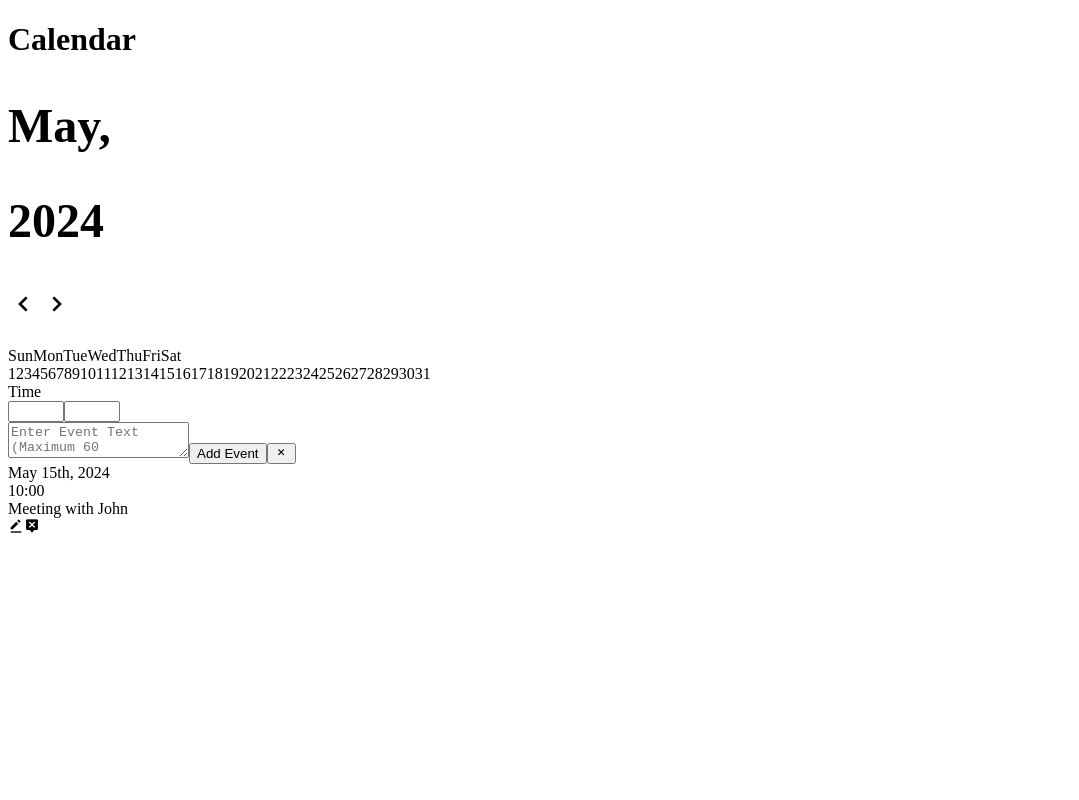
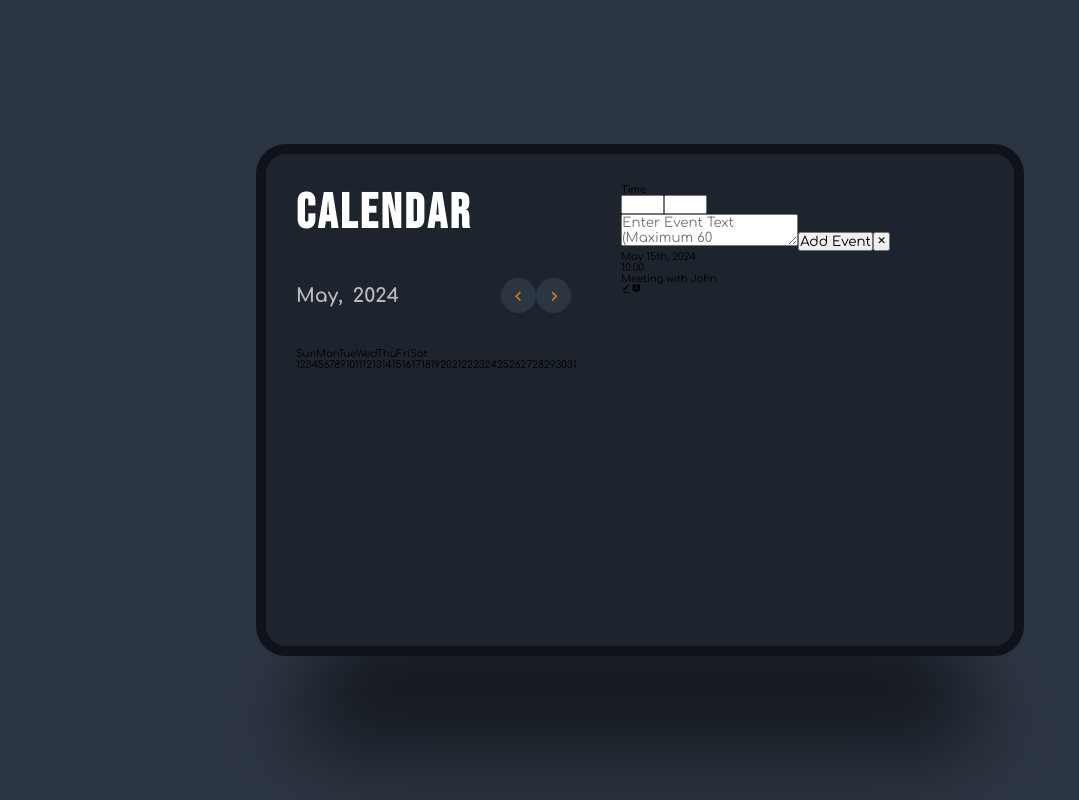
Before and after one commit to scottman256/ReactDemoApps, a React (Vite) app in the folder Calendar App/calendar-app/: page / in a window 1280 px wide. Shown: the whole page, without its empty margins (0-1079 px from the left). Built offline with nearby package versions, Linux system fonts and the light colour scheme.

Commit message:
Lesson 5 - first 15 minutes

```diff
--- a/Calendar App/calendar-app/src/Components/CalendarApp.css
+++ b/Calendar App/calendar-app/src/Components/CalendarApp.css
@@ -0,0 +1,67 @@
+.calendar-app {
+    width: 60%;
+    min-width: 90vmin;
+    aspect-ratio: 3 / 2;
+    background-color: #1e242d;
+    padding: 3rem;
+    border-radius: 3rem;
+    border: 1rem solid #0f1319;
+    display: flex;
+    column-gap: 5rem;
+    position: relative;
+    transform-style: preserve-3d;
+}
+
+.calendar-app::after {
+    content: '';
+    position: absolute;
+    bottom: -12rem;
+    left: 50%;
+    transform: translate(-50%) rotateX(50deg);
+    width: 90%;
+    height: 16rem;
+    background-color: rgba(0, 0, 0, 0.5);
+    border-radius: 20rem;
+    filter: blur(4rem);
+}
+
+.calendar {
+    width: 40%;
+}
+
+.heading {
+    font-family: "Bebas Neue", sans-serif;
+    font-size: clamp(4rem, 3.8cqi, 7rem);
+    color: #fff;
+    letter-spacing: .3rem
+}
+
+.navigate-date {
+    display: flex;
+    align-items: center;
+    column-gap: 1rem;
+    margin: 3.5rem 0;
+}
+
+.navigate-date h2 {
+    font-size: clamp(1.5rem, 1.5cqi, 2.5rem);
+    color: #bbb;
+}
+
+.buttons {
+    display: flex;
+    column-gap: 1 rem;
+    margin-left: auto;
+}
+
+.buttons i {
+    width: 3.5rem;
+    height: 3.5rem;
+    background-color: #2c3542;
+    border-radius: 50%;
+    display: flex;
+    justify-content:center;
+    align-items: center;
+    font-size: 2rem;
+    color: #c97f1a;
+}
--- a/Calendar App/calendar-app/src/Components/CalendarApp.tsx
+++ b/Calendar App/calendar-app/src/Components/CalendarApp.tsx
@@ -1,15 +1,14 @@
 const CalendarApp = () => {
-  return <><div className="calender-app">
+  return <><div className="calendar-app">
     <div className="calendar">
     <h1 className="heading">Calendar</h1>
-    <h1 className="navigate-date">
+    <div className="navigate-date">
       <h2 className="month">May,</h2>
       <h2 className="year">2024</h2>
       <div className="buttons">
         <i className="bx bx-chevron-left"></i>
         <i className="bx bx-chevron-right"></i>
       </div>
-    </h1>
   </div>
   <div className="weekdays">
     <span>Sun</span>
@@ -52,6 +51,7 @@
     <span>29</span>
     <span>30</span>
     <span>31</span>
+    </div>
   </div>
   <div className="events">
     <div className="event-popup">
--- a/Calendar App/calendar-app/src/index.css
+++ b/Calendar App/calendar-app/src/index.css
@@ -0,0 +1,22 @@
+@import url('https://fonts.googleapis.com/css2?family=Bebas+Neue&family=Comfortaa:wght@300..700&display=swap');
+
+* {
+    margin: 0;
+    padding: 0;
+    box-sizing: border-box;
+    outline: none;
+    font-family: "Comfortaa", sans-serif;
+}
+
+html {
+    font-size: 62.5%
+}
+
+.container{
+    width: 100%;
+    height: 100vh;
+    background-color: #2c3542;
+    display: grid;
+    place-items: center;
+    perspective: 100rem;
+}
```
